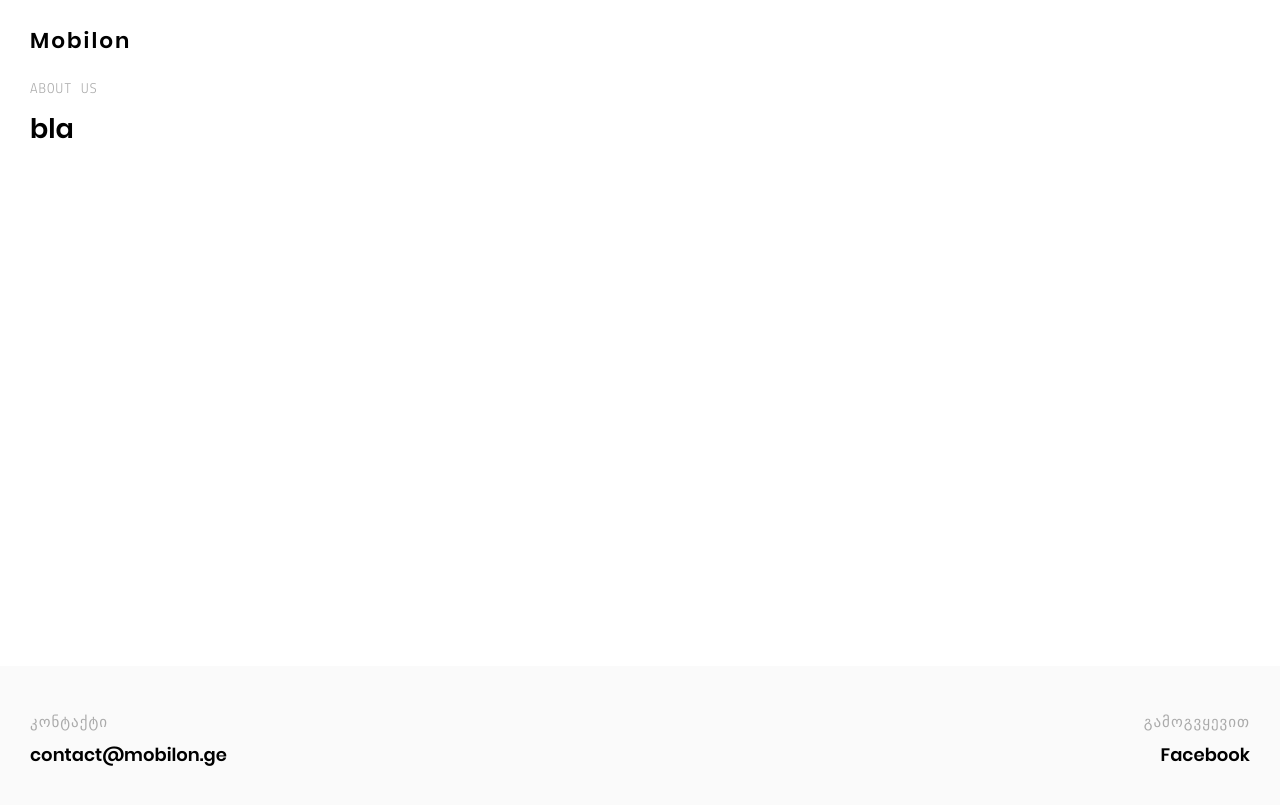
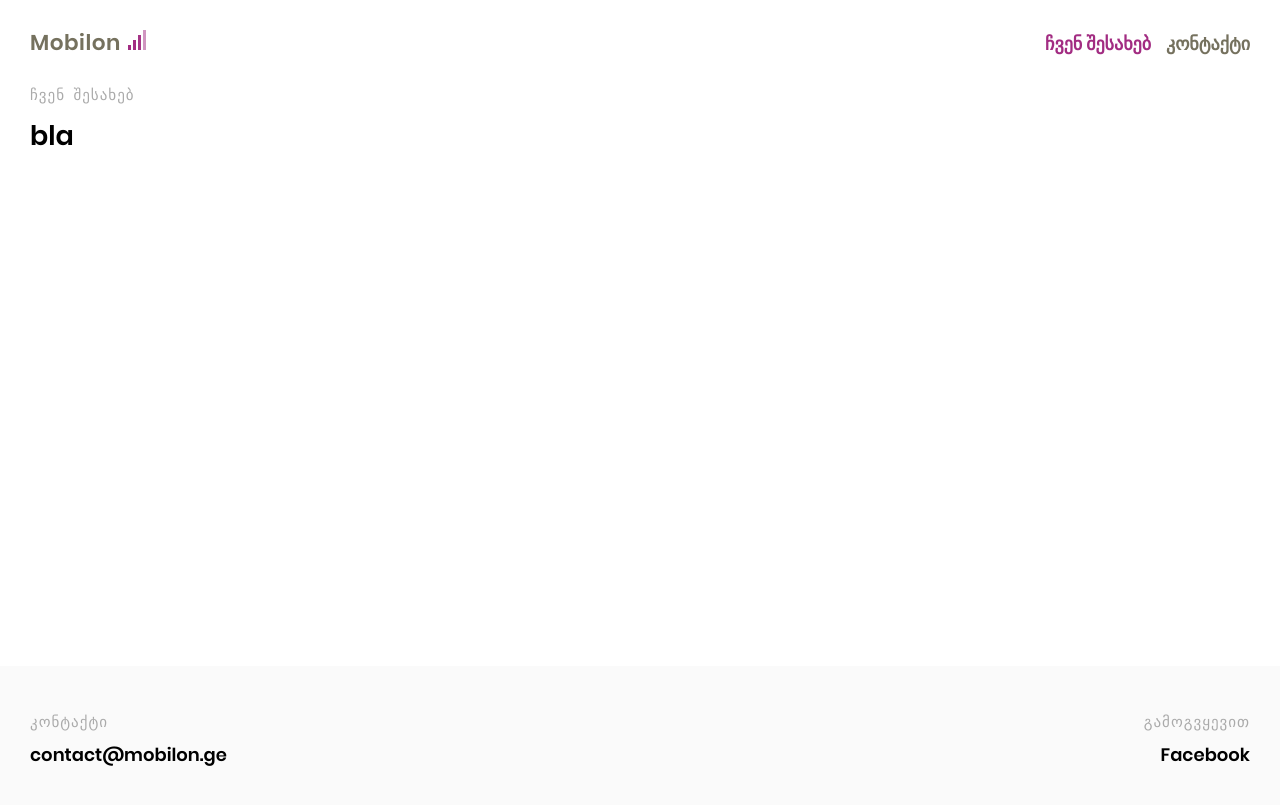
Before and after one commit to tato1559/mobilon, a Jekyll site: the page built from about-us.markdown, in a window 1280 px wide. Shown: the top 805 px of the page. Built offline with Jekyll 4.4.1, drawn with Linux system fonts in a browser that asks for light colours.

Commit message:
added logo animation, contact and about us pages

```diff
--- a/_data/menus.yml
+++ b/_data/menus.yml
@@ -1,6 +1,6 @@
 docs_list_title: Menus
 header:
-  - url: /about-us
+  - url: /about-us/
     title: ჩვენ შესახებ
-  - url: /contact
+  - url: /contact/
     title: კონტაქტი
--- a/_includes/header.html
+++ b/_includes/header.html
@@ -2,6 +2,19 @@
 	<div class="container">
 		<h1 class="logo">
 			<a title="{{ site.title }}" href="{{ site.baseurl | append: "/" }}">{{ site.title }}</a>
+			<div class="bars">
+				<span></span>
+				<span></span>
+				<span></span>
+				<span></span>
+			</div>
 		</h1>
+		{% if site.data.menus.header %}
+			<ul class="header-navigation">
+				{% for item in site.data.menus.header %}
+					<li class="{% if page.url == item.url %}active{% endif %}"><a href="{{ item.url }}">{{ item.title }}</a></li>
+				{% endfor %}
+			</ul>
+		{% endif %}
 	</div>
 </header>
--- a/about-us.markdown
+++ b/about-us.markdown
@@ -1,5 +1,5 @@
 ---
-title: About Us
+title: ჩვენ შესახებ
 date: 2019-02-24 14:48:00 Z
 layout: page
 ---
--- a/assets/scss/_layout.scss
+++ b/assets/scss/_layout.scss
@@ -9,6 +9,36 @@
 .header {
 	background: $color-white;
 	padding: 3rem 0;
+	.logo {
+		position: relative;
+		display: flex;
+		align-items: baseline;
+		a {
+		color: $color-grey-darker;
+		}
+	}
+	&-navigation {
+		display: flex;
+		justify-content: flex-end;
+		li {
+			&+li {
+				margin-left: 15px;
+			}
+			&:hover,
+			&.active {
+				a {
+					color: $color-menu-red;
+					color: $color-purple;
+				}
+			}
+		}
+
+		a {
+			color: $color-grey-darker;
+			transition: color 0.2s ease;
+		}
+	}
+
 }
 
 .logo {
@@ -20,7 +50,7 @@
 	a {
 		font-size: 1.2em;
 		font-weight: lighter;
-		letter-spacing: 2px;
+		letter-spacing: 0.5px;
 	}
 }
 
@@ -434,7 +464,7 @@
 	font-size: 1.4rem;
 	z-index: 1;
   &.red {
-    background: $color-red;
+    background: $color-menu-red;
   }
 
   &.right {
@@ -531,3 +561,127 @@
 .hidden {
 	display: none;
 }
+
+// .bars {
+// 	span {
+// 		background: $color-purple;
+// 		display: inline-block;
+// 		opacity: 0.6;
+// 		height: 20px;
+// 		width: 3px;
+// 		margin: 0 1px;
+// 		&:nth-child(1) {
+// 			height: 5px;
+// 		}
+// 	}
+// }
+
+
+.bars {
+  list-style: none;
+  display: block;
+  width: 20px;
+
+  height: 20px;
+	margin-left: 5px;
+  padding: 0;
+  transform: rotate(180deg);
+  pointer-events: none;
+  span {
+    width: calc(25% - 2px);
+    height: 100;
+    margin-right: 2px;
+    display: inline-block;
+    float: left;
+    bottom: 0;
+    background: $color-purple;
+    animation-iteration-count: infinite;
+    animation-duration: 3s;
+    &:first-child {
+      height: 100%;
+      animation-name: changeOne;
+    }
+    &:nth-child(2) {
+      height: 75%;
+      animation-name: changeTwo;
+    }
+    &:nth-child(3) {
+      height: 50%;
+      animation-name: changeThree;
+    }
+    &:nth-child(4) {
+      height: 25%;
+      animation-name: changeFour;
+    }
+
+  }
+}
+
+
+@keyframes changeOne {
+  0% {
+   opacity: 0.5;
+  }
+  60% {
+   opacity: 0.5;
+  }
+  80% {
+    opacity: 1;
+  }
+  100% {
+    opacity: 0.5;
+  }
+}
+
+
+@keyframes changeTwo {
+  0% {
+    opacity: 0.5;
+  }
+  40% {
+    opacity: 0.5;
+  }
+  60% {
+    opacity: 1;
+  }
+  80% {
+    opacity: 1;
+  }
+  100% {
+    opacity: 0.5;
+  }
+}
+
+
+@keyframes changeThree {
+  0% {
+    opacity: 0.5;
+  }
+  20% {
+    opacity: 0.5;
+  }
+  40% {
+    opacity: 1;
+  }
+  80% {
+    opacity: 1;
+  }
+  100% {
+    opacity: 0.5;
+  }
+}
+
+@keyframes changeFour {
+  0% {
+   opacity: 0.5;
+  }
+  20% {
+    opacity: 1;
+  }
+  80% {
+    opacity: 1;
+  }
+  100% {
+    opacity: 0.5;
+  }
+}
--- a/assets/scss/_variables.scss
+++ b/assets/scss/_variables.scss
@@ -18,6 +18,7 @@
 $color-green: #5D9D21;
 $color-purple: #A22C82;
 $color-red: #e43;
+$color-menu-red: #E43548;
 $color-white-sand: #f6f6f6;
 
 
--- a/contact.markdown
+++ b/contact.markdown
@@ -1,5 +1,5 @@
 ---
-title: Contact
+title: კონტაქტი
 date: 2019-02-24 15:17:00 Z
 ---
 
```
